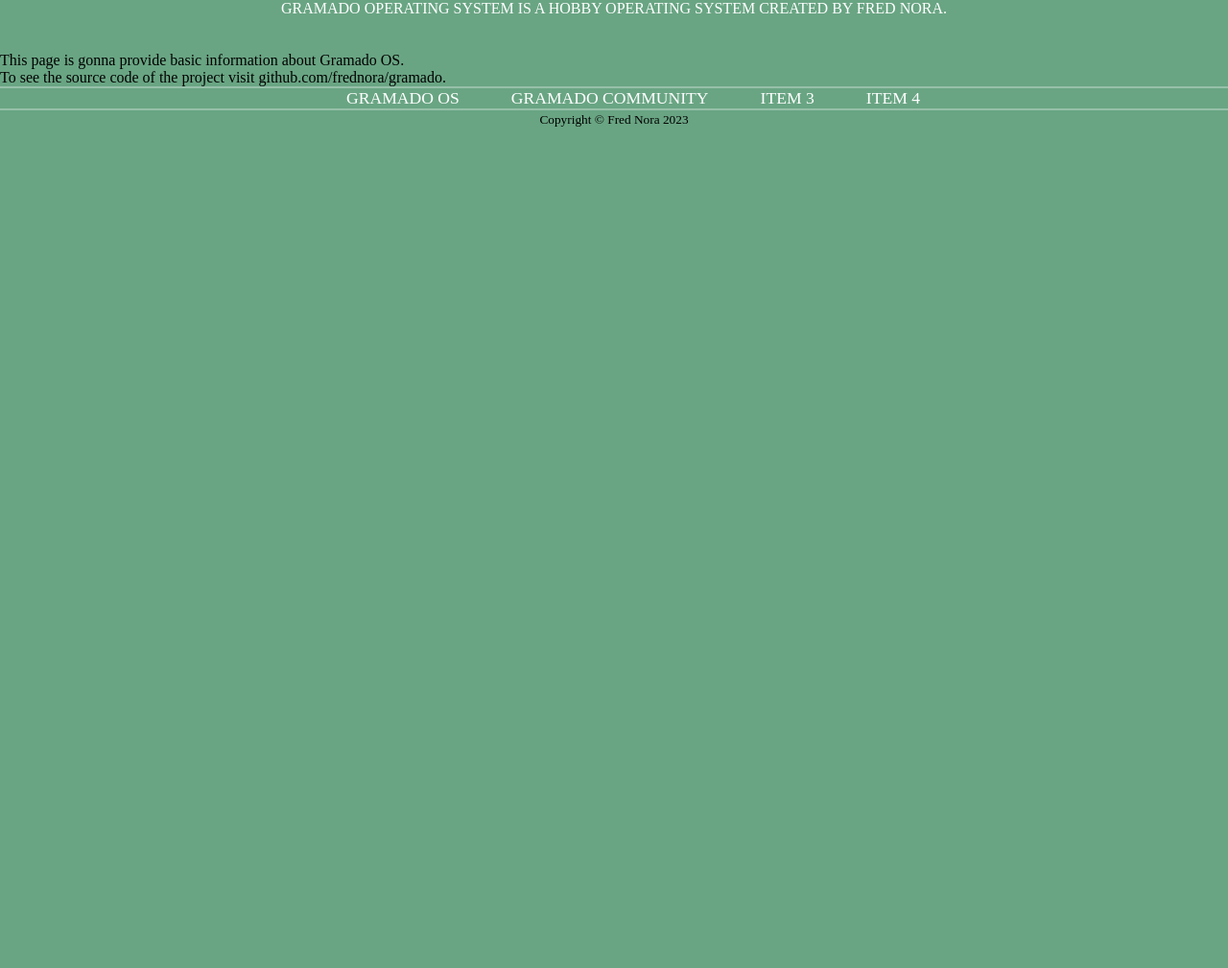
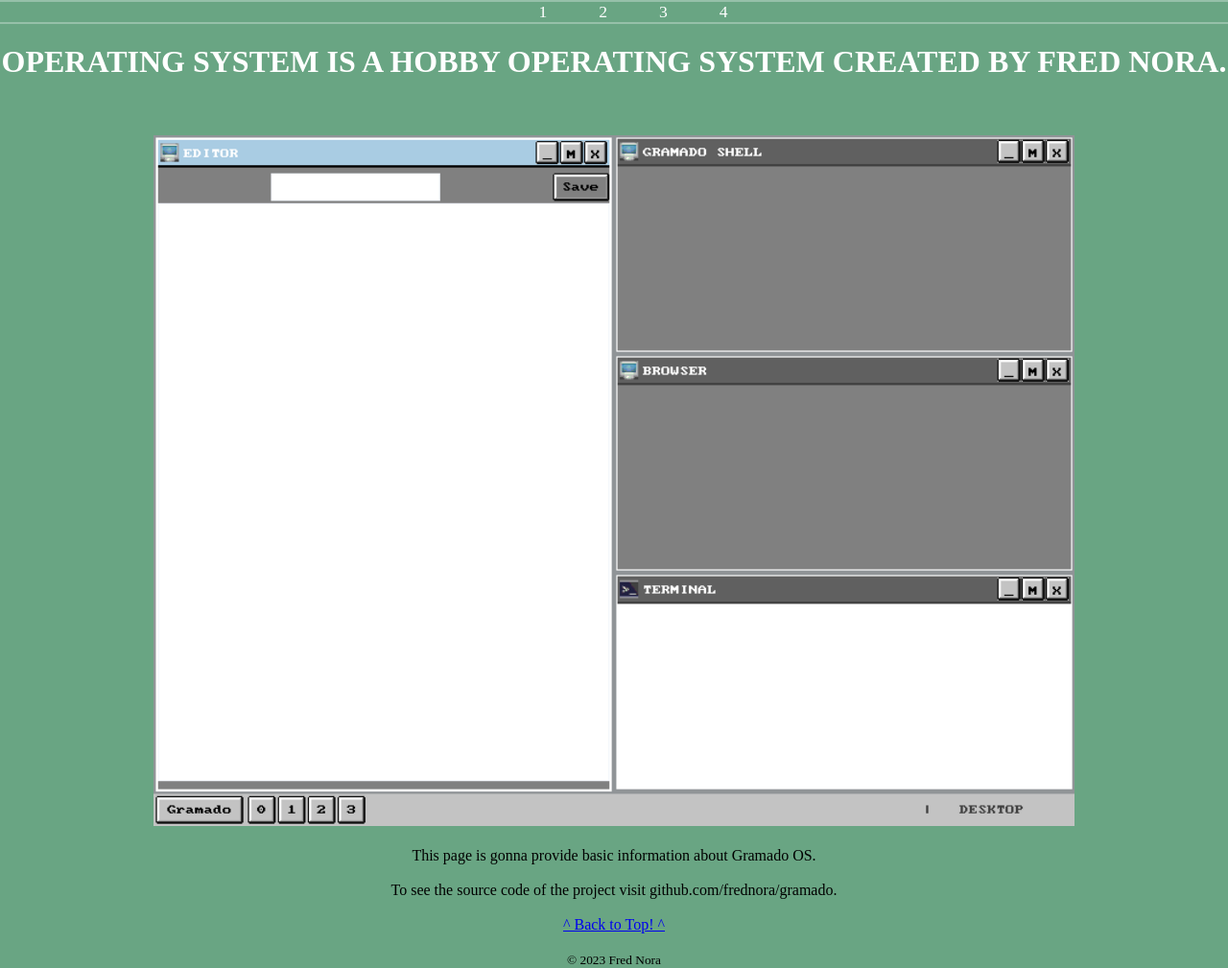
Before and after one commit to gramado/gramado.github.io, a PHP site: page / in a window 1280 px wide. Shown: the whole page at 96% size. Before the commit the page ends 132 px from the top, so only its background shows below. Run offline with PHP 8.4, Linux system fonts and the light colour scheme.

Commit message:
index: All in one page, using sections.

```diff
--- a/index.html
+++ b/index.html
@@ -8,7 +8,7 @@
     charset="UTF-8">
 <meta
     name="viewport"
-    content="width=device-width, initial-scale=1">
+    content="width=device-width, initial-scale=1.0">
 <meta
     name="description"
     content="Gramado OS is a 64bit operating system.">
@@ -20,49 +20,61 @@
 
 <body id="page-top">
 
+    <!-- Navigation bar -->
+    <nav class="nav main-nav">
+        <ul>
+            <li><a href="#section-1">1</a></li>
+            <li><a href="#section-2">2</a></li>
+            <li><a href="#section-3">3</a></li>
+            <li><a href="#section-4">4</a></li>
+        </ul>
+    </nav>
+
     <!-- Main header -->
     <header>
         <div class="main-header">
-            Gramado Operating System is a hobby operating system created by Fred Nora.
+            <h1>
+                Operating System is a hobby operating system created by Fred Nora.
+            </h1>
         </div>
     </header>
 
-    <!-- Section 1 -->
-    <section>
+
+    <!-- Section 1: Image -->
+    <section class="main-img" id="section-1">
         <br>
         <div>
-        <br>This page is gonna provide basic information about Gramado OS.
-        <br>To see the source code of the project visit github.com/frednora/gramado.
+        <br><img src="gramado-os-1.png" alt="Gramado OS GUI" style="width:75%;">
         </div>
     </section>
 
-    <!-- Section 2 -->
-    <section>
-    <div>
+    <!-- Section 2: Description -->
+    <section id="section-2">
+    <div class="text-section">
+    <br>This page is gonna provide basic information about Gramado OS.
     </div>
     </section>
 
-    <!-- Section 3 -->
-    <section>
-    <div>
+    <!-- Section 3: link -->
+    <section id="section-3">
+    <div class="text-section">
+    <br>To see the source code of the project visit github.com/frednora/gramado.
     </div>
     </section>
 
-    <!-- Navigation bar -->
-    <nav class="nav main-nav">
-        <ul>
-            <li><a href="https://github.com/frednora/gramado">Gramado OS</a></li>
-            <li><a href="https://facebook.com/gramadocommunity">Gramado Community</a></li>
-            <li><a href="file3.html"> Item 3</a></li>
-            <li><a href="file4.html"> Item 4</a></li>
-        </ul>
-    </nav>
+    <!-- Section 4: back to top -->
+    <section id="section-4">
+    <div class="back-to-top">
+    <br><a href="#page-top">^ Back to Top! ^</a>
+    </div>
+    </section>
 
     <!-- Footer -->
     <footer>
         <div>
+            <br>
             <div class="footer-copyright">
-                <small>Copyright &copy; Fred Nora 2023</small>
+                <small>&copy; 2023 Fred Nora</small>
             </div>
         </div>
     </footer>
--- a/style.css
+++ b/style.css
@@ -57,6 +57,18 @@ html, body {
     margin: 0;
 }
 
+.main-img {
+    text-align: center;
+}
+
+.text-section {
+    text-align: center;
+}
+
+.back-to-top {
+    text-align: center;
+}
+
 .footer-copyright {
     text-align: center;
 }
```
Also changed, not shown: gramado-os-1.png (added).
